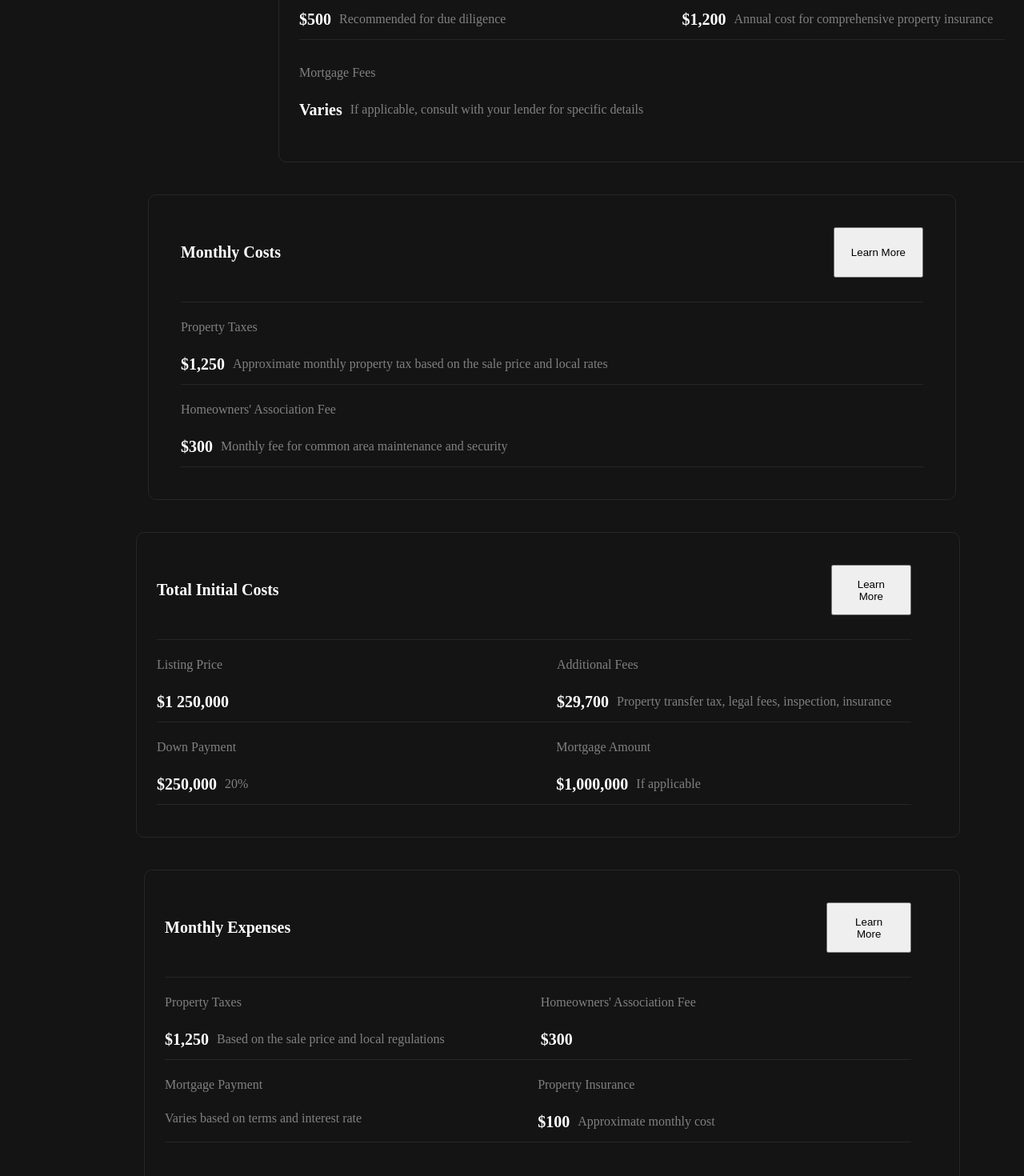
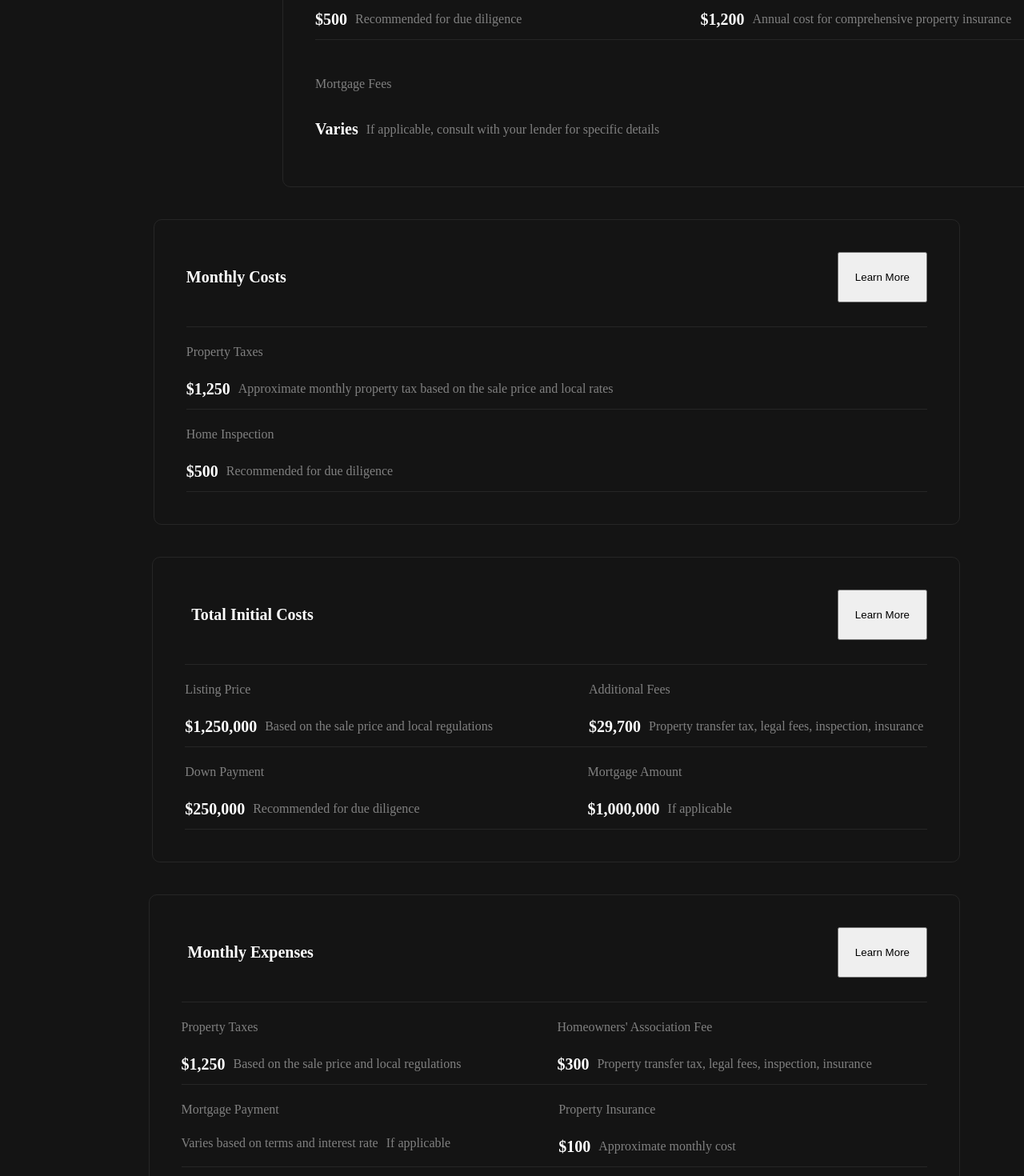
Before and after one commit to DeVTeJ10/Home-ly, a React (Vite) app: page /properties-page in a window 1280 px wide. Shown: the part 3180-4650 px from the top of the page at 80% size. Built offline with nearby package versions, Linux system fonts and the light colour scheme.

Commit message:
properties edition

```diff
--- a/src/pages/properties/propertiesPage.css
+++ b/src/pages/properties/propertiesPage.css
@@ -387,13 +387,20 @@
     display: flex;
     justify-content: space-between;
     gap: 670px;
+    padding-left: 8px;
+}
 
+.additionalqxs{
+    display: flex;
+    justify-content: space-between;
+    gap: 655px;
+    padding-left: 8px;
 }
 
 .additionalxxss{
     display: flex;
     justify-content: space-around;
-    gap: 690px;
+    gap: 689px;
 
 }
 
@@ -407,6 +414,7 @@
     display: flex;
     align-items: center;
     gap: 10px;
+    color: white;
 }
 
 .legalproperty{
@@ -416,7 +424,6 @@
     border-left: none;
     border-right: none;
     padding-top: 10px;
-    /* padding-left: 20px; */
     margin-bottom: -20px;
 }
 
@@ -427,8 +434,6 @@
     border-left: none;
     border-right: none;
     border-top: none;
-    /* margin-top: -1px; */
-    /* margin-bottom: 5px; */
 }
 
 .legalpropertiesxs{
@@ -438,98 +443,36 @@
     border-left: none;
     border-right: none;
     border-top: none;
-    /* margin-top: -1px; */
-    /* margin-bottom: 5px; */
 }
 
 .thebestyou{
-    /* display: block; */
     color: white;
     line-height: 10px;
 }
 
-.thebestyou{
-    /* display: block; */
+.thebestyous{
     color: white;
     line-height: 10px;
+    padding-left: 103px;
 }
 
-.thebestyouqx{
-    /* display: block; */
+.thebestyoussxx{
     color: white;
     line-height: 10px;
+    padding-left: 90px;
 }
 
-.thebestyousss{
-    /* display: block; */
+.thebestyoussxxqsx{
     color: white;
     line-height: 10px;
-    padding-left: 290px;
-}
-
-.thebestyous{
-    /* display: block; */
-    color: white;
-    padding-left: 100px;
-    line-height: 10px;
-}
-
-.thebestyousxs{
-    /* display: block; */
-    color: white;
-    padding-left: 265px;
-    line-height: 10px;
-}
-
-
-.thebestyouss{
-    /* display: block; */
-    color: white;
-    line-height: 10px;
-    margin-top: -10px;
+    padding-left: 15px;
 }
 
 .pricesthebest{
     display: flex;
     align-items: center;
-    /* justify-content: right; */
-    /* padding-left: 80px; */
-    /* padding-right: 80px; */
     gap: 160px;
-
 }
-
-.pricesthebestssss{
-    display: flex;
-    align-items: center;
-    justify-content: right;
-    /* justify-content: right; */
-    /* padding-left: 80px; */
-    padding-right: 85px;
-}
-
-.pricesthebests{
-    display: flex;
-    align-items: center;
-    justify-content: right;
-    /* padding-left: 80px; */
-    /* padding-right: 80px; */
-    /* gap: 110px; */
-
-}
-
-.pricesthebestss{
-    display: flex;
-    align-items: center;
-    justify-content: right;
-    padding-left: 100px;
-    /* padding-right: 80px; */
-    gap: 160px;
-
-}
-
-
-
 
 .mygoodness{
     display: flex;
@@ -537,8 +480,20 @@
     gap: 30px;
     border: 1px solid #262626;
     border-radius: 10px;
-    padding-left: 25px;
-    padding-right: 60px;
+    padding-left: 40px;
+    padding-right: 40px;
+    padding-top: 40px;
+    padding-bottom: 40px;
+}
+
+.mygoodnessx{
+    display: flex;
+    flex-direction: column;
+    gap: 30px;
+    border: 1px solid #262626;
+    border-radius: 10px;
+    padding-left: 40px;
+    padding-right: 40px;
     padding-top: 40px;
     padding-bottom: 40px;
 }
@@ -555,16 +510,18 @@
     padding-bottom: 40px;
 }
 
-.mygoodnessss{
+.geniusboss{
     display: flex;
-    flex-direction: column;
-    gap: 30px;
-    border: 1px solid #262626;
-    border-radius: 10px;
-    padding-left: 40px;
-    padding-right: 40px;
-    padding-top: 40px;
-    padding-bottom: 40px;
+    justify-content: right;
+    padding-right: 80px;
+    margin-top: 40px;
+}
+
+.goodnaessgracious{
+    display: flex;
+    justify-content: right;
+    padding-right: 80px;
+    margin-top: 40px;
 }
 
 .greatguyman{
@@ -575,50 +532,21 @@
     gap: 30px;
 }
 
-.greatguymanxq{
-    display: flex;
-    justify-content: space-between;
-    color: white;
-}
+
 
 .oboygood{display: flex;
-    padding-left: 80px;
+    padding-left: 85px;
     padding-right: 80px;
     margin-top: 40px;
 }
 
-.oboygoodxs{display: flex;
-    padding-left: 170px;
-    padding-right: 80px;
-    margin-top: 40px;
-    /* justify-content: right; */
-}
-
-.oboygoods{
-    padding-left: 100px;
-    margin-top: 40px;
-}
-
-.oboygoodsssss{
-    /* padding-left: 80px; */
-    margin-top: 40px;
-    /* padding-right: 80px; */
-}
 
 .youaregoodegbon{
     display: flex;
     flex-direction: column;
     justify-content: right;
-    /* border: 1px solid pink; */
-    /* padding-left: 30px; */
 }
 
-.youaregoodegbon{
-    display: flex;
-    justify-content: right;
-    flex-direction: column;
-    /* border: 1px solid pink; */
-}
 
 .constantinegood{
     display: flex;
--- a/src/pages/properties/propertiesPage.jsx
+++ b/src/pages/properties/propertiesPage.jsx
@@ -1,7 +1,7 @@
 import React from "react";
 import Header from "../../components/Header/index";
 import Stark from "../../components/Stars/indexmax";
-import Footer from "../../components/Footer/indexx"
+import Footer from "../../components/Footer/indexx";
 import "./propertiesPage.css";
 
 function propertiesPage() {
@@ -311,14 +311,14 @@ function propertiesPage() {
           </div>
         </div>
       </div>
+      <div>
+      </div>
 
-      <div className="constantinegood">
-        <div className="youaregoodegbon">
-          <div className="oboygoodsssss">
-            <div className="pricesthebestssss">
-              <div className="mygoodnessss">
+
+    <div className="geniusboss">
+    <div className="mygoodnesss">
         <div className="greatguyman">
-                  <div className="additionalxs">
+          <div className="additionalxxss">
             <h3>Monthly Costs</h3>
             <button className="learnmore">Learn More</button>
           </div>
@@ -329,47 +329,43 @@ function propertiesPage() {
             <p>Property Taxes</p>
             <div className="dollars">
               <h3>$1,250</h3>
-                      <p className="">
-                        Approximate monthly property tax based on the sale price
-                        and local rates
-                      </p>
+              <p>Approximate monthly property tax based on the sale price and local rates</p>
             </div>
           </div>
+
         </div>
         <div className="legalproperties">
           <div className="thebestyou">
-                    <p>Homeowners' Association Fee</p>
+            <p>Home Inspection</p>
             <div className="dollars">
-                      <h3>$300</h3>
-                      <p>
-                        Monthly fee for common area maintenance and security
-                      </p>
-                    </div>
+              <h3>$500</h3>
+              <p>Recommended for due diligence</p>
             </div>
           </div>
         </div>
       </div>
     </div>
 
-          <div className="oboygoodxs">
-            <div className="pricesthebests">
-              <div className="mygoodness">
+
+    <div className="goodnaessgracious">
+    <div className="mygoodnessx">
             <div className="greatguyman">
-                  <div className="additionalxxss">
+              <div className="additionalqxs">
                 <h3>Total Initial Costs</h3>
                 <button className="learnmore">Learn More</button>
               </div>
             </div>
 
             <div className="legalproperty">
-                  <div className="thebestyouqx">
+              <div className="thebestyou">
                 <p>Listing Price</p>
                 <div className="dollars">
-                      <h3>$1 250,000</h3>
+                  <h3>$1,250,000</h3>
+                  <p>Based on the sale price and local regulations</p>
                 </div>
               </div>
 
-                  <div className="thebestyousss">
+              <div className="thebestyou">
                 <p>Additional Fees</p>
                 <div className="dollars">
                   <h3>$29,700</h3>
@@ -379,16 +375,15 @@ function propertiesPage() {
                 </div>
               </div>
             </div>
-
-                <div className="legalpropertiesxs">
+            <div className="legalproperties">
               <div className="thebestyou">
                 <p>Down Payment</p>
                 <div className="dollars">
                   <h3>$250,000</h3>
-                      <p>20%</p>
+                  <p>Recommended for due diligence</p>
                 </div>
               </div>
-                  <div className="thebestyousxs">
+              <div className="thebestyoussxx">
                 <p>Mortgage Amount</p>
                 <div className="dollars">
                   <h3>$1,000,000</h3>
@@ -398,13 +393,11 @@ function propertiesPage() {
             </div>
           </div>
     </div>
-          </div>
 
-          <div className="oboygood">
-            <div className="pricesthebestss">
-              <div className="mygoodness">
+    <div className="goodnaessgracious">
+    <div className="mygoodnessx">
             <div className="greatguyman">
-                  <div className="additional">
+              <div className="additionalqxs">
                 <h3>Monthly Expenses</h3>
                 <button className="learnmore">Learn More</button>
               </div>
@@ -423,6 +416,9 @@ function propertiesPage() {
                 <p>Homeowners' Association Fee</p>
                 <div className="dollars">
                   <h3>$300</h3>
+                  <p>
+                  Property transfer tax, legal fees, inspection, insurance
+                  </p>
                 </div>
               </div>
             </div>
@@ -431,9 +427,10 @@ function propertiesPage() {
                 <p>Mortgage Payment</p>
                 <div className="dollars">
                   <p>Varies based on terms and interest rate</p>
+                  <p>If applicable</p>
                 </div>
               </div>
-                  <div className="thebestyous">
+              <div className="thebestyoussxxqsx">
                 <p>Property Insurance</p>
                 <div className="dollars">
                   <h3>$100</h3>
@@ -441,12 +438,10 @@ function propertiesPage() {
                 </div>
               </div>
             </div>
-                <div className="thebestyouss"></div>
           </div>
     </div>
-          </div>
-        </div>
-      </div>
+
+
       <div className="starSign">
         <img src="./src/images/star1.png" width={24} height={24} />
         <img src="./src/images/star2.png" width={14.4} height={14.4} />
@@ -525,7 +520,7 @@ function propertiesPage() {
           <button className="viewAllsss">Explore Properties</button>
         </div>
       </div>
-      < Footer/>
+      <Footer />
     </div>
   );
 }
```
Lines whose indentation alone changed are shown as unchanged.
